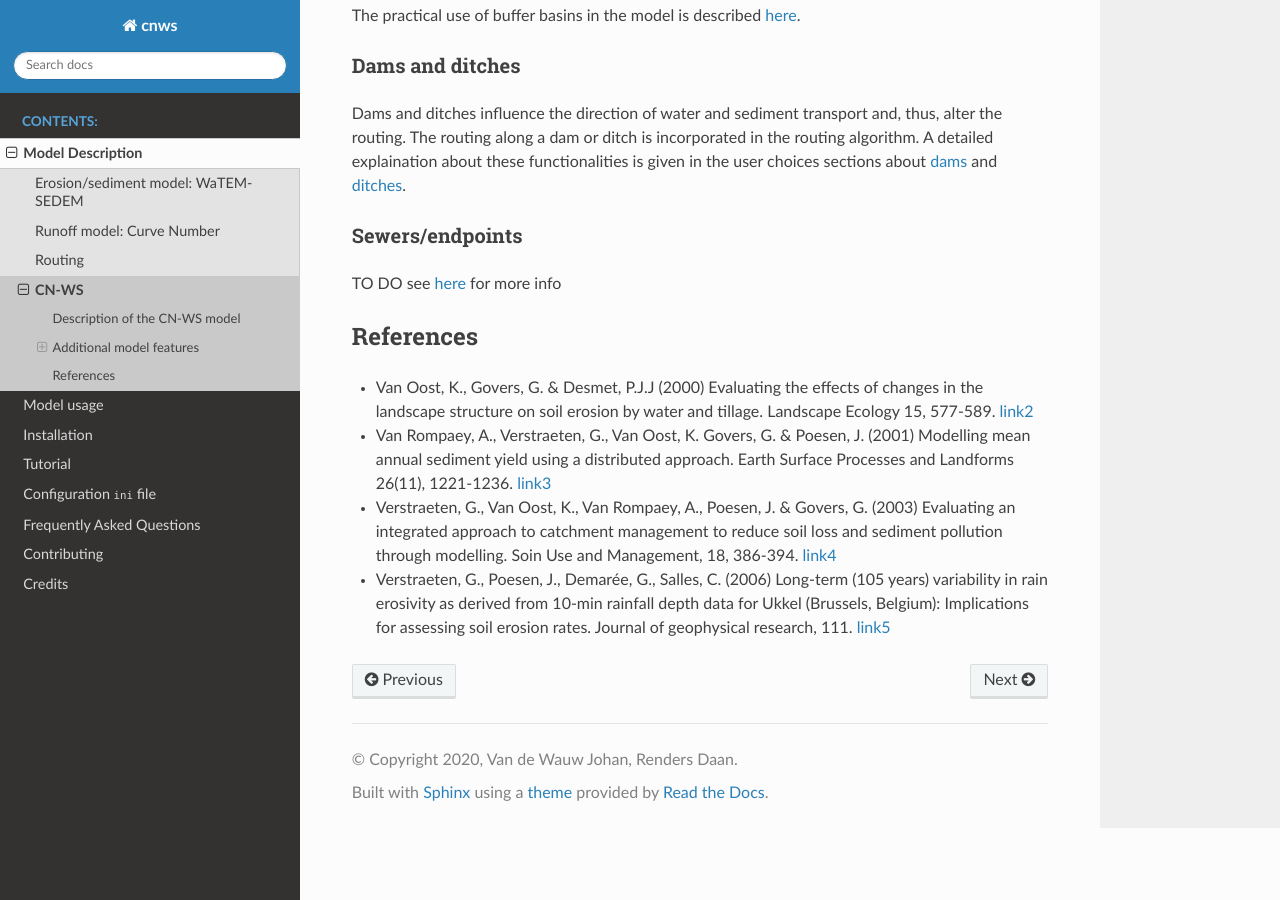
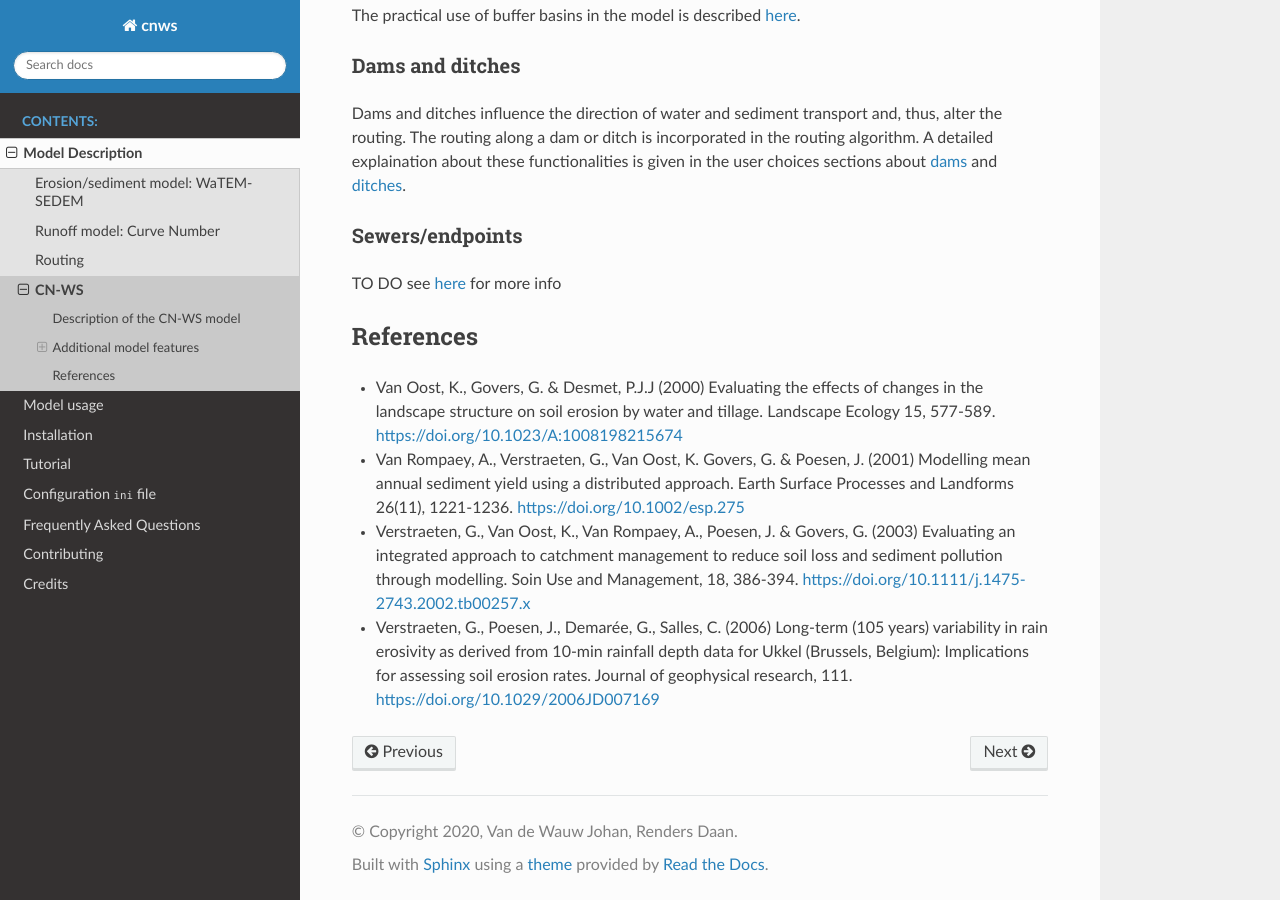
Before and after one commit to watem-sedem/watem-sedem, a Sphinx documentation site: the page built from docs/cn-ws.rst, in a window 1280 px wide and 900 px high, scrolled down 2634 px. Built offline with Sphinx 7.4.7 and the Read the Docs theme 2.0.0, drawn with Linux system fonts in a browser that asks for light colours.

Commit message:
Adding links to full texts of references

```diff
--- a/docs/cn-ws.rst
+++ b/docs/cn-ws.rst
@@ -155,17 +155,17 @@ References
 - Van Oost, K., Govers, G. & Desmet, P.J.J (2000) Evaluating the effects of
   changes in the landscape structure on soil erosion by water and tillage.
   Landscape Ecology 15, 577-589.
-  `link2 <https://doi.org/10.1023/A:1008198215674>`_
+  https://doi.org/10.1023/A:1008198215674
 - Van Rompaey, A., Verstraeten, G., Van Oost, K. Govers, G. & Poesen, J. (2001)
   Modelling mean annual sediment yield using a distributed approach. Earth
   Surface Processes and Landforms 26(11), 1221-1236.
-  `link3 <https://doi.org/10.1002/esp.275>`_
+  https://doi.org/10.1002/esp.275
 - Verstraeten, G., Van Oost, K., Van Rompaey, A., Poesen, J. & Govers, G. (2003)
   Evaluating an integrated approach to catchment management to reduce soil loss
   and sediment pollution through modelling. Soin Use and Management, 18, 386-394.
-  `link4 <https://doi.org/10.1111/j.1475-2743.2002.tb00257.x>`_
+  https://doi.org/10.1111/j.1475-2743.2002.tb00257.x
 - Verstraeten, G., Poesen, J., Demarée, G., Salles, C. (2006) Long-term (105
   years) variability in rain erosivity as derived from 10-min rainfall depth
   data for Ukkel (Brussels, Belgium): Implications for assessing soil erosion
   rates. Journal of geophysical research, 111.
-  `link5 <https://doi.org/10.1029/2006JD007169>`_
+  https://doi.org/10.1029/2006JD007169
```
Also changed, not shown: docs/watem-sedem.rst (+8 -4 lines).
